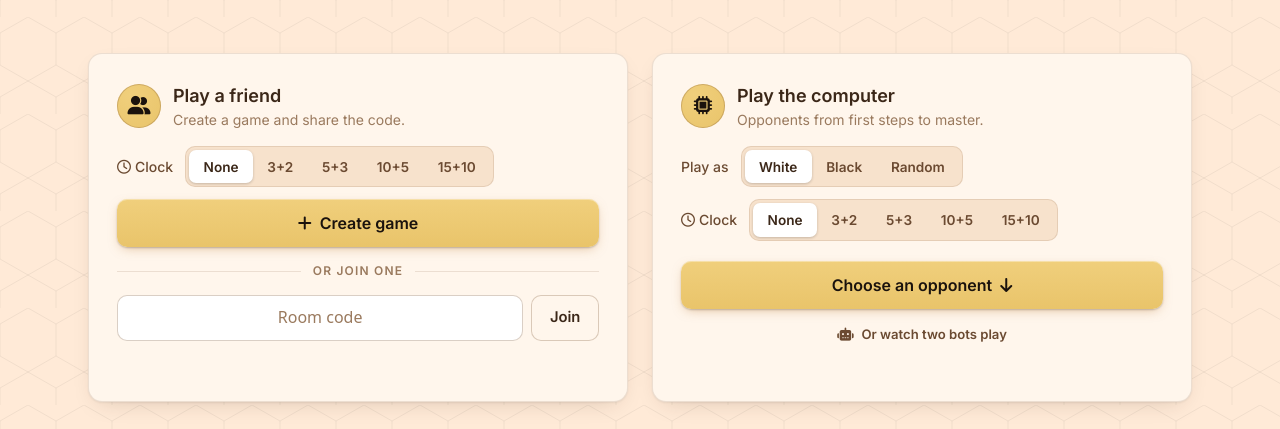
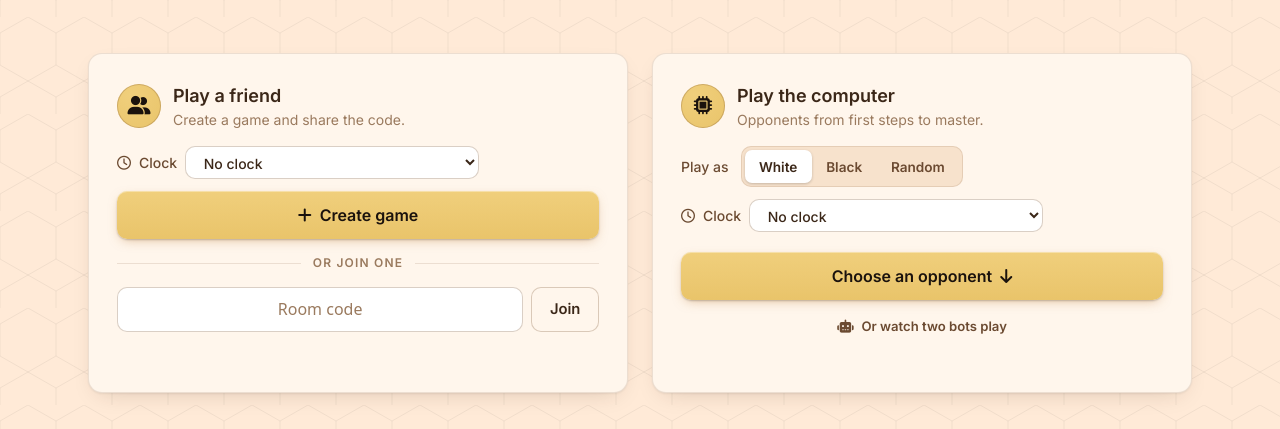
Before and after one commit to Cavan-P/zxHexChess, a website: page client/index.html in a window 1280 px wide. Shown: the part 371-800 px from the top of the page. Drawn offline with Linux system fonts and the light colour scheme.

Commit message:
Better clocks

```diff
--- a/client/index.html
+++ b/client/index.html
@@ -89,14 +89,9 @@
             </div>
 
             <div class="mb-3 flex flex-wrap items-center gap-x-3 gap-y-2">
-              <span class="text-sm font-medium"><i class="fa-regular fa-clock mr-1"></i>Clock</span>
-              <div id="time-control-picker" class="segmented" role="group" aria-label="Time control">
-                <button data-tc="" class="tc-btn">None</button>
-                <button data-tc="3+2" class="tc-btn">3+2</button>
-                <button data-tc="5+3" class="tc-btn">5+3</button>
-                <button data-tc="10+5" class="tc-btn">10+5</button>
-                <button data-tc="15+10" class="tc-btn">15+10</button>
-              </div>
+              <label class="flex items-center gap-2 text-sm font-medium"><i class="fa-regular fa-clock"></i>Clock
+                <select id="tc-friend" class="tc-select input py-1.5 pr-8 text-sm" aria-label="Time control"></select>
+              </label>
             </div>
 
             <button id="create-room-btn" class="btn btn-primary w-full py-3 text-base">
@@ -135,14 +130,9 @@
             </div>
 
             <div class="mt-3 flex flex-wrap items-center gap-3">
-              <span class="text-sm font-medium"><i class="fa-regular fa-clock mr-1"></i>Clock</span>
-              <div class="segmented" role="group" aria-label="Time control against the computer">
-                <button data-bot-tc="" class="bot-tc-btn">None</button>
-                <button data-bot-tc="3+2" class="bot-tc-btn">3+2</button>
-                <button data-bot-tc="5+3" class="bot-tc-btn">5+3</button>
-                <button data-bot-tc="10+5" class="bot-tc-btn">10+5</button>
-                <button data-bot-tc="15+10" class="bot-tc-btn">15+10</button>
-              </div>
+              <label class="flex items-center gap-2 text-sm font-medium"><i class="fa-regular fa-clock"></i>Clock
+                <select id="tc-bot" class="tc-select input py-1.5 pr-8 text-sm" aria-label="Time control against the computer"></select>
+              </label>
             </div>
 
             <a href="#local" class="btn btn-primary mt-5 w-full py-3 text-base">
@@ -162,9 +152,14 @@
               <p class="eyebrow mb-1">Bot battle</p>
               <h2 class="text-xl font-semibold">Pick two bots and watch them play</h2>
             </div>
-            <button id="bvb-start-btn" disabled class="btn btn-primary">
-              <i class="fa-solid fa-play"></i> Start battle
-            </button>
+            <div class="flex flex-wrap items-center gap-3">
+              <label class="flex items-center gap-2 text-sm font-medium"><i class="fa-regular fa-clock"></i>Clock
+                <select id="tc-battle" class="tc-select input py-1.5 pr-8 text-sm" aria-label="Time control for the bot battle"></select>
+              </label>
+              <button id="bvb-start-btn" disabled class="btn btn-primary">
+                <i class="fa-solid fa-play"></i> Start battle
+              </button>
+            </div>
           </div>
           <div class="grid gap-6 lg:grid-cols-2">
             <div>
--- a/client/js/network.js
+++ b/client/js/network.js
@@ -244,7 +244,7 @@ export const setRoomCodeDisplay = code => {
 export const sendStartBotGame = (botId, playerColor = 'white', timeControl = null) => send({ type: 'startBotGame', botId, playerColor, timeControl })
 export const sendRematch = _ => send({ type: 'rematch' })
 
-export const sendBotVsBot = (botA, botB) => send({ type: 'startBotVsBot', botA, botB })
+export const sendBotVsBot = (botA, botB, timeControl = null) => send({ type: 'startBotVsBot', botA, botB, timeControl })
 
 export const sendStartTournament = (botIds, gamesPerPairing) => send({ type: 'startTournament', botIds, gamesPerPairing })
 
--- a/client/js/roomMenu.js
+++ b/client/js/roomMenu.js
@@ -56,6 +56,19 @@ const renderBotCard = (bot, { selected = false, compact = false, beaten = false,
     card.append(avatar, body)
     if(onClick) card.addEventListener('click', _ => onClick(bot))
     return card
+}
+
+// Time controls, "minutes + seconds per move". Must match TIME_CONTROLS in server/src/rooms/room.js.
+const TIME_CONTROL_GROUPS = [
+    { label: 'Bullet', items: ['1+0', '2+1'] },
+    { label: 'Blitz', items: ['3+0', '3+2', '5+0', '5+3'] },
+    { label: 'Rapid', items: ['10+0', '10+5', '15+0', '15+10'] },
+    { label: 'Classical', items: ['30+0', '30+20'] }
+]
+
+const describeTimeControl = name => {
+    const [minutes, seconds] = name.split('+').map(Number)
+    return `${name}  ·  ${minutes} min${seconds ? ` + ${seconds}s per move` : ''}`
 }
 
 const SPRITE_COLUMNS = { k: 0, q: 1, b: 2, n: 3, r: 4, p: 5 }
@@ -124,20 +137,32 @@ export const setupRoomMenu = _ => {
         statusBox.textContent = text
     }
 
-    // ------ Time control choice ------
+    // ------ Time controls ------
 
-    let timeControl = ''
-    const tcButtons = [...document.querySelectorAll('.tc-btn')]
-    const renderTimeControl = _ => tcButtons.forEach(btn => {
-        btn.classList.toggle('is-active', btn.dataset.tc == timeControl)
-        btn.setAttribute('aria-pressed', btn.dataset.tc == timeControl)
-    })
-    tcButtons.forEach(btn => btn.onclick = _ => { timeControl = btn.dataset.tc; renderTimeControl() })
-    renderTimeControl()
+    // Each picker remembers its last choice in this browser.
+    const timeControlPicker = (id, fallback = '') => {
+        const select = document.getElementById(id)
+        select.append(new Option('No clock', ''))
+        for(const group of TIME_CONTROL_GROUPS){
+            const optgroup = document.createElement('optgroup')
+            optgroup.label = group.label
+            for(const name of group.items) optgroup.append(new Option(describeTimeControl(name), name))
+            select.append(optgroup)
+        }
+        const key = `qrs.tc.${id}`
+        try { select.value = localStorage.getItem(key) ?? fallback } catch(e){ select.value = fallback }
+        if(select.selectedIndex < 0) select.value = fallback
+        select.onchange = _ => { try { localStorage.setItem(key, select.value) } catch(e){} }
+        return _ => select.value || null
+    }
+
+    const friendTimeControl = timeControlPicker('tc-friend')
+    const botTimeControl = timeControlPicker('tc-bot')
+    const battleTimeControl = timeControlPicker('tc-battle')
 
     createBtn.onclick = _ => {
         showStatus('')
-        sendRoomCreate(timeControl || null)
+        sendRoomCreate(friendTimeControl())
     }
 
     joinForm.onsubmit = e => {
@@ -447,15 +472,6 @@ export const setupRoomMenu = _ => {
 
     const pickBotColor = _ => botColorChoice == 'random' ? (Math.random() < 0.5 ? 'white' : 'black') : botColorChoice
 
-    // Clock against the computer.
-    let botTimeControl = ''
-    const botTcButtons = [...document.querySelectorAll('.bot-tc-btn')]
-    const renderBotTimeControl = _ => botTcButtons.forEach(btn => {
-        btn.classList.toggle('is-active', btn.dataset.botTc == botTimeControl)
-        btn.setAttribute('aria-pressed', btn.dataset.botTc == botTimeControl)
-    })
-    botTcButtons.forEach(btn => btn.onclick = _ => { botTimeControl = btn.dataset.botTc; renderBotTimeControl() })
-    renderBotTimeControl()
 
     // ------ Bot list ------
 
@@ -497,7 +513,7 @@ export const setupRoomMenu = _ => {
                 if(tierBeaten) heading.append(el('span', `tier-progress${tierBeaten == inTier.length ? ' is-complete' : ''}`, `${tierBeaten}/${inTier.length}`))
                 container.append(heading)
             }
-            container.append(renderBotCard(bot, { beaten: beaten.has(bot.id), onClick: b => sendStartBotGame(b.id, pickBotColor(), botTimeControl || null) }))
+            container.append(renderBotCard(bot, { beaten: beaten.has(bot.id), onClick: b => sendStartBotGame(b.id, pickBotColor(), botTimeControl()) }))
         }
     }
 
@@ -555,7 +571,7 @@ export const setupRoomMenu = _ => {
 
     document.getElementById('bvb-start-btn').onclick = _ => {
         if(!bvbSelection.white || !bvbSelection.black) return
-        sendBotVsBot(bvbSelection.white, bvbSelection.black)
+        sendBotVsBot(bvbSelection.white, bvbSelection.black, battleTimeControl())
     }
 
     // ------ Tournament ------
--- a/server/src/websocket.js
+++ b/server/src/websocket.js
@@ -105,9 +105,11 @@ const handlers = {
     startBotVsBot(socket, data){
         if(!hasBot(data.botA) || !hasBot(data.botB)) return send(socket, { type: 'error', message: 'Bot not found' })
 
+        const timeControl = Object.prototype.hasOwnProperty.call(Room.TIME_CONTROLS, data.timeControl) ? data.timeControl : null
         const room = matchmaker.createRoom({
             bots: { white: data.botA, black: data.botB },
-            botMeta: { white: getBotMeta(data.botA), black: getBotMeta(data.botB) }
+            botMeta: { white: getBotMeta(data.botA), black: getBotMeta(data.botB) },
+            timeControl
         })
 
         send(socket, { type: 'roomCreated', code: room.id })
--- a/server/test/clock.test.js
+++ b/server/test/clock.test.js
@@ -39,6 +39,11 @@ test('no clock runs before White moves; then Black runs, and the mover gets the
     room.destroy()
 })
 
+test('no-increment time controls exist and add nothing per move', _ => {
+    for(const name of ['1+0', '3+0', '5+0', '10+0', '15+0', '30+0']) assert.strictEqual(Room.TIME_CONTROLS[name].incrementMs, 0, name)
+    assert.strictEqual(Room.TIME_CONTROLS['30+20'].initialMs, 30 * 60000)
+})
+
 test('running out of time loses the game', _ => {
     const { room, white } = timedRoom()
     room.handleMessage(white, { type: 'attemptMove', from: cellOf('f5'), to: cellOf('f6') })
@@ -62,7 +67,7 @@ test('untimed games have no clock; unknown time controls fall back to untimed',
     const { room, white } = timedRoom(null)
     assert.strictEqual(white.last('init').clock, null)
     room.destroy()
-    const r2 = new Room('X', { timeControl: '1+0' })
+    const r2 = new Room('X', { timeControl: '7+7' })
     assert.strictEqual(r2.clock, null)
 })
 
```
Also changed, not shown: server/src/rooms/room.js (+13 -8 lines), client/css/output.css.
